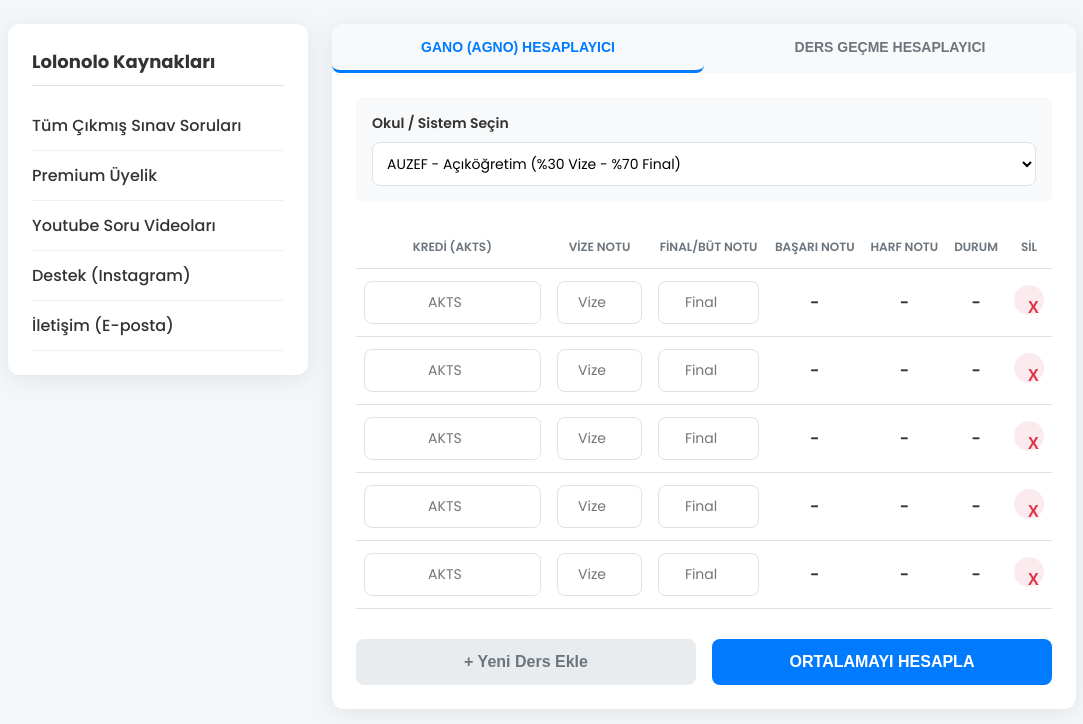
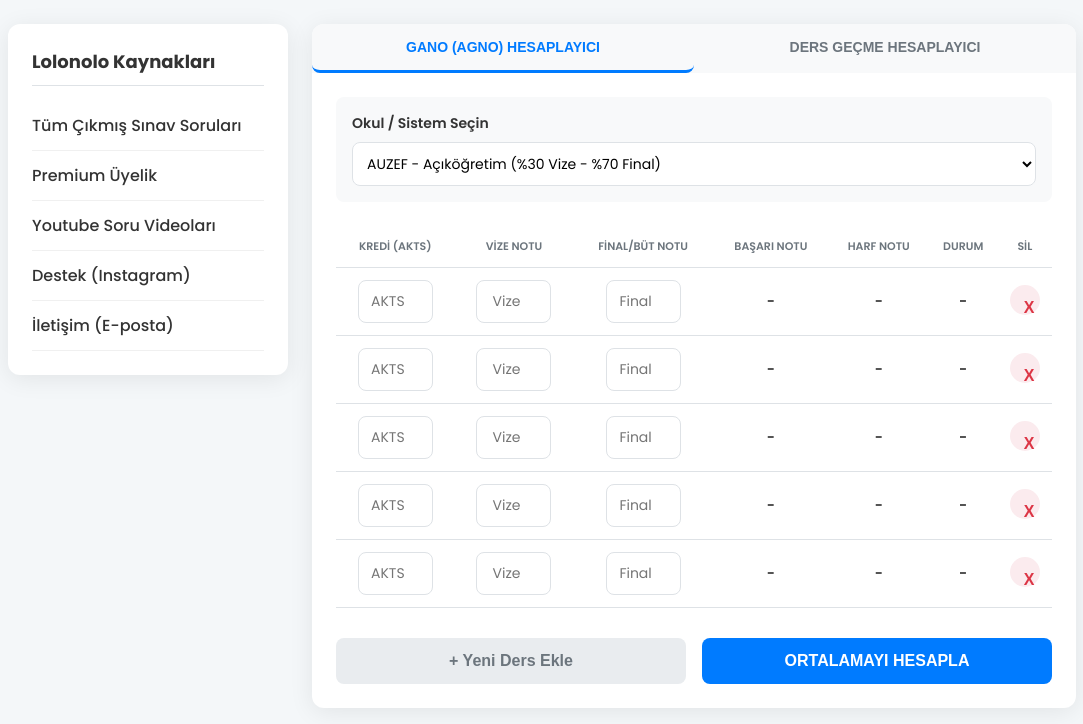
Before and after one commit to lolonolo/hesapla-lolonolo, a plain HTML site: page index.html in a window 1280 px wide. Shown: the whole page, without its empty margins (98-1181 px from the left). Drawn offline with Linux system fonts and the light colour scheme.

Commit message:
Update style.css

```diff
--- a/style.css
+++ b/style.css
@@ -1,95 +1,51 @@
 @import url('https://fonts.googleapis.com/css2?family=Poppins:wght@400;500;600;700&display=swap');
 
 :root {
-    --primary-color: #007bff;
-    --secondary-color: #6c757d;
-    --card-bg: #ffffff;
-    --body-bg: #f4f7f9;
-    --text-color: #333;
-    --light-text: #6c757d;
-    --border-color: #dee2e6;
-    --highlight-bg: #f8f9fa;
-    --passed-bg: #e7f5ec; --passed-text: #0f5132;
-    --failed-bg: #fbebee; --failed-text: #b02a37;
-    --conditional-bg: #fff8e1; --conditional-text: #8d6e0a;
-    --danger-color: #dc3545;
+    --primary-color: #007bff; --secondary-color: #6c757d; --card-bg: #ffffff;
+    --body-bg: #f4f7f9; --text-color: #333; --light-text: #6c757d;
+    --border-color: #dee2e6; --highlight-bg: #f8f9fa; --passed-bg: #e7f5ec;
+    --passed-text: #0f5132; --failed-bg: #fbebee; --failed-text: #b02a37;
+    --conditional-bg: #fff8e1; --conditional-text: #8d6e0a; --danger-color: #dc3545;
 }
 
 * { box-sizing: border-box; margin: 0; padding: 0; }
+body { font-family: 'Poppins', sans-serif; background-color: var(--body-bg); color: var(--text-color); }
 
-body {
-    font-family: 'Poppins', sans-serif;
-    background-color: var(--body-bg);
-    color: var(--text-color);
-}
+.page-header { display: none; }
+.main-layout { display: flex; align-items: flex-start; gap: 24px; max-width: 1100px; margin: 24px auto; padding: 0 16px; }
 
-.page-header {
-    display: none; /* Sadece mobilde görünecek */
-}
+.sidebar-nav { width: 280px; flex-shrink: 0; background-color: var(--card-bg); border-radius: 12px; padding: 24px; box-shadow: 0 4px 25px rgba(0, 0, 0, 0.08); align-self: flex-start; position: sticky; top: 24px; }
+.sidebar-nav h3 { font-size: 18px; border-bottom: 1px solid var(--border-color); padding-bottom: 10px; margin-bottom: 15px; }
+.sidebar-nav ul { list-style: none; }
+.sidebar-nav ul li a { display: block; padding: 12px 0; color: var(--text-color); text-decoration: none; font-weight: 500; border-bottom: 1px solid #f0f0f0; transition: color 0.2s; }
+.sidebar-nav ul li a:hover { color: var(--primary-color); }
 
-.main-layout {
-    display: flex;
-    justify-content: center;
-    align-items: flex-start;
-    gap: 24px;
-    max-width: 1100px;
-    margin: 24px auto;
-    padding: 0 16px;
-}
-
-.calculator-wrapper {
-    flex: 1;
-    min-width: 0; /* Flexbox'ın taşmasını engeller */
-}
-
-.calculator-card {
-    background-color: var(--card-bg);
-    border-radius: 12px;
-    box-shadow: 0 4px 25px rgba(0, 0, 0, 0.08);
-    overflow: hidden;
-    width: 100%;
-}
-
+.calculator-wrapper { flex: 1; min-width: 0; }
+.calculator-card { background-color: var(--card-bg); border-radius: 12px; box-shadow: 0 4px 25px rgba(0, 0, 0, 0.08); overflow: hidden; width: 100%; }
 .tabs { display: flex; background-color: var(--highlight-bg); }
-.tab-btn {
-    flex-grow: 1; padding: 15px 10px; font-size: 14px;
-    font-weight: 600; cursor: pointer; border: none;
-    background-color: transparent; color: var(--secondary-color);
-    border-bottom: 3px solid transparent; transition: all 0.2s;
-}
+.tab-btn { flex-grow: 1; padding: 15px 10px; font-size: 14px; font-weight: 600; cursor: pointer; border: none; background-color: transparent; color: var(--secondary-color); border-bottom: 3px solid transparent; transition: all 0.2s; }
 .tab-btn.active { color: var(--primary-color); border-bottom-color: var(--primary-color); }
-
 .calculator-content { padding: 24px; }
 .content-description { font-size: 14px; color: var(--light-text); margin-bottom: 20px; }
 
 .input-section { margin-bottom: 24px; background-color: var(--highlight-bg); padding: 16px; border-radius: 8px; }
 .input-section label { display: block; font-weight: 600; margin-bottom: 8px; font-size: 14px; }
-
-select, input[type="number"] {
-    width: 100%; padding: 10px; border: 1px solid var(--border-color);
-    border-radius: 8px; font-size: 14px; font-family: 'Poppins', sans-serif;
-    background-color: #fff;
-}
+select, input[type="number"] { width: 100%; padding: 10px; border: 1px solid var(--border-color); border-radius: 8px; font-size: 14px; font-family: 'Poppins', sans-serif; background-color: #fff; }
 .input-error { border-color: var(--danger-color) !important; box-shadow: 0 0 0 2px rgba(220, 53, 69, 0.25); }
-
 
 .table-wrapper { overflow-x: auto; }
 .courses-table { width: 100%; border-collapse: collapse; margin-bottom: 20px; }
-.courses-table th, .courses-table td { text-align: center; padding: 12px 8px; border-bottom: 1px solid var(--border-color); white-space: nowrap; }
-.courses-table th { font-size: 12px; color: var(--light-text); text-transform: uppercase; font-weight: 600; }
+.courses-table th, .courses-table td { text-align: center; padding: 12px 4px; border-bottom: 1px solid var(--border-color); white-space: nowrap; font-size: 14px; }
+.courses-table th { font-size: 11px; color: var(--light-text); text-transform: uppercase; font-weight: 600; }
 .courses-table td { vertical-align: middle; }
-.courses-table input { min-width: 70px; text-align: center; }
+.courses-table input { min-width: 60px; max-width: 75px; text-align: center; }
 
 .result-cell { font-weight: 600; }
 .status-passed { color: var(--passed-text); background-color: var(--passed-bg); }
 .status-failed { color: var(--failed-text); background-color: var(--failed-bg); }
 .status-conditional { color: var(--conditional-text); background-color: var(--conditional-bg); }
 
-.delete-row-btn {
-    background-color: var(--failed-bg); color: var(--danger-color); border: none;
-    width: 30px; height: 30px; border-radius: 50%;
-    cursor: pointer; font-weight: bold; transition: background-color 0.2s;
-}
+.delete-row-btn { background-color: var(--failed-bg); color: var(--danger-color); border: none; width: 30px; height: 30px; border-radius: 50%; cursor: pointer; font-weight: bold; transition: background-color 0.2s; }
 .delete-row-btn:hover{ background-color: #f1c1c5; }
 
 .action-buttons { display: flex; gap: 16px; margin-top: 10px; }
@@ -98,26 +54,16 @@ button { width: 100%; padding: 14px; border: none; border-radius: 8px; font-size
 .primary-btn:hover { background-color: #0056b3; }
 .secondary-btn { background-color: #e9ecef; color: var(--secondary-color); border: none; }
 .secondary-btn:hover { background-color: #dee2e6; }
-
 .result-area { margin-top: 24px; padding: 20px; border-radius: 8px; text-align: center; font-size: 20px; font-weight: 700; display: none; }
 
-.sidebar-nav { width: 300px; flex-shrink: 0; background-color: var(--card-bg); border-radius: 12px; padding: 24px; box-shadow: 0 4px 25px rgba(0, 0, 0, 0.08); align-self: flex-start; position: sticky; top: 24px; }
-.sidebar-nav h3 { font-size: 18px; border-bottom: 1px solid var(--border-color); padding-bottom: 10px; margin-bottom: 15px; }
-.sidebar-nav ul { list-style: none; }
-.sidebar-nav ul li a { display: block; padding: 12px 0; color: var(--text-color); text-decoration: none; font-weight: 500; border-bottom: 1px solid #f0f0f0; transition: color 0.2s; }
-.sidebar-nav ul li a:hover { color: var(--primary-color); }
-
-.ad-footer { padding: 16px; }
-#bottom-ad-placeholder { width: 100%; max-width: 728px; min-height: 90px; margin: 0 auto; background-color: #e9ecef; display: flex; align-items: center; justify-content: center; font-size: 14px; color: #999; border-radius: 8px; }
-#bottom-ad-placeholder::before { content: 'Reklam Alanı'; }
-
-.hamburger-btn { display: none; position: fixed; top: 15px; right: 15px; z-index: 1001; background: var(--card-bg); border: 1px solid var(--border-color); border-radius: 8px; width: 45px; height: 45px; cursor: pointer; }
-.hamburger-btn span { display: block; width: 25px; height: 3px; background-color: var(--text-color); margin: 5px auto; transition: all 0.3s; }
+.hamburger-btn { display: none; position: fixed; top: 15px; left: 15px; z-index: 1001; background: var(--primary-color); border: none; border-radius: 8px; width: 45px; height: 45px; cursor: pointer; }
+.hamburger-btn span { display: block; width: 25px; height: 3px; background-color: white; margin: 5px auto; transition: all 0.3s; }
 
 @media (max-width: 900px) {
     .page-header { display: block; height: 60px; }
-    .main-layout { flex-direction: column; margin-top: 0; }
-    .sidebar-nav { position: fixed; top: 0; right: 0; height: 100%; z-index: 1000; border-radius: 0; transform: translateX(100%); transition: transform 0.3s ease-in-out; }
+    .main-layout { flex-direction: column; margin-top: 0; padding: 0 10px; }
+    .sidebar-nav { position: fixed; top: 0; left: 0; height: 100%; z-index: 1000; border-radius: 0; transform: translateX(-100%); transition: transform 0.3s ease-in-out; }
     .sidebar-nav.is-open { transform: translateX(0); }
     .hamburger-btn { display: flex; flex-direction: column; justify-content: center; align-items: center; }
+    .calculator-wrapper { width: 100%; }
 }
```
